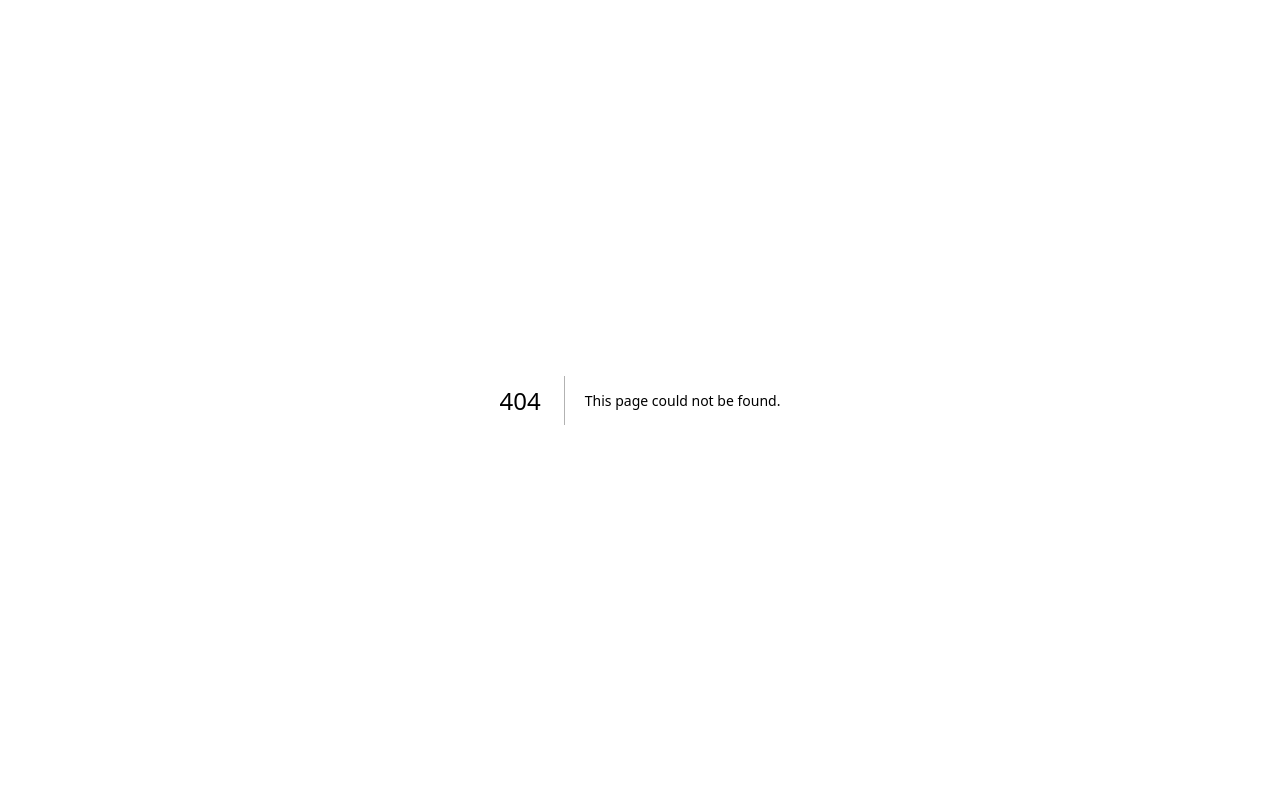
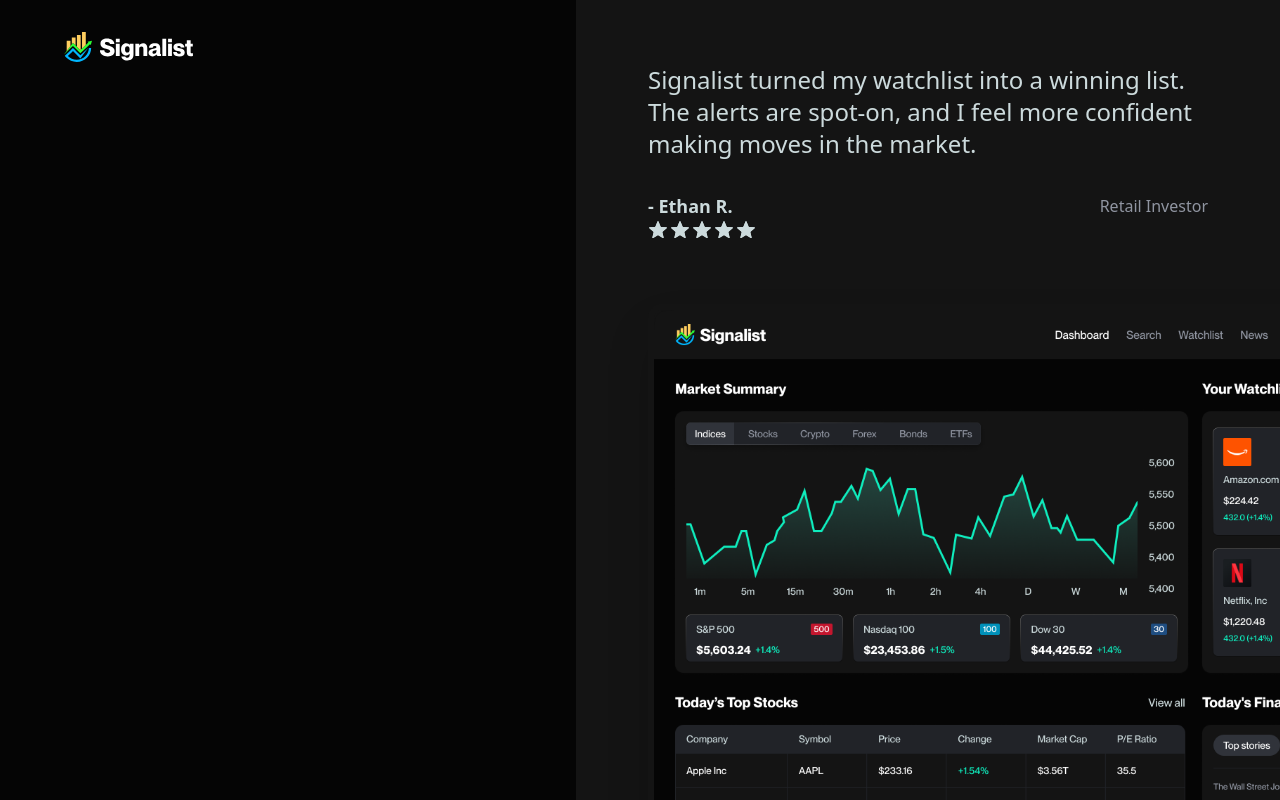
Before and after one commit to karenspriggs/stock-tracker, a Next.js app: page /sign-in in a window 1280 px wide. Before the commit this address had no page. Built offline with nearby package versions, Linux system fonts and the light colour scheme.

Commit message:
sign in/up page layout

```diff
--- /dev/null
+++ b/app/(auth)/layout.tsx
@@ -0,0 +1,46 @@
+import Header from "@/components/header"
+import Link from "next/link";
+import Image from "next/image";
+
+const Layout = ({children}: {children: React.ReactNode}) => {
+    return (
+        <main className="auth-layout">
+            <section className="auth-left-section scrollbar-hide-default">
+                <Link href="/" className="auth-logo">
+                    <Image src="/assets/icons/logo.svg" alt="Logo" width={140} height={32} className="h2 w-auto" />
+                </Link>
+
+                <div className="pb-6 lg:pb-8 flex-1">
+                    {children}
+                </div>
+            </section>
+
+            <section className="auth-right-section">
+                <div className="z-10 relative lg:mt-4 lg:mb-16">
+                    <blockquote className="auth-blockquote">
+                        Signalist turned my watchlist into a winning list. The alerts are spot-on, and I feel more confident
+                        making moves in the market.
+                    </blockquote>
+                    <div className="flex items-center justify-between">
+                        <cite className="auth-testimonial-author">
+                            - Ethan R.
+                        </cite>
+                        <p className="max-md:text-xs text-gray-500">
+                            Retail Investor
+                        </p>
+                    </div>
+                    <div className="flex items-center gap-0.5">
+                        {[1,2,3,4,5].map((star) =>
+                            <Image src="/assets/icons/star.svg" alt="Star" key={star} width={20} height={20} className="w-5 h-5" />
+                        )}
+                    </div>
+                </div>
+                <div className="flex-1 relative">
+                    <Image src="/assets/images/dashboard.png" alt="Dashboard Preview" width={1440} height={1150} className="auth-dashboard-preview absolute
+                    top-0"/>
+                </div>
+            </section>
+        </main>
+    )
+}
+export default Layout
--- /dev/null
+++ b/app/(auth)/sign-in/page.tsx
@@ -0,0 +1,7 @@
+function SignIn() {
+    return (
+        <div></div>
+    );
+}
+
+export default SignIn;
--- /dev/null
+++ b/app/(auth)/sign-up/page.tsx
@@ -0,0 +1,7 @@
+function SignUp() {
+    return (
+        <div></div>
+    );
+}
+
+export default SignUp;
```
